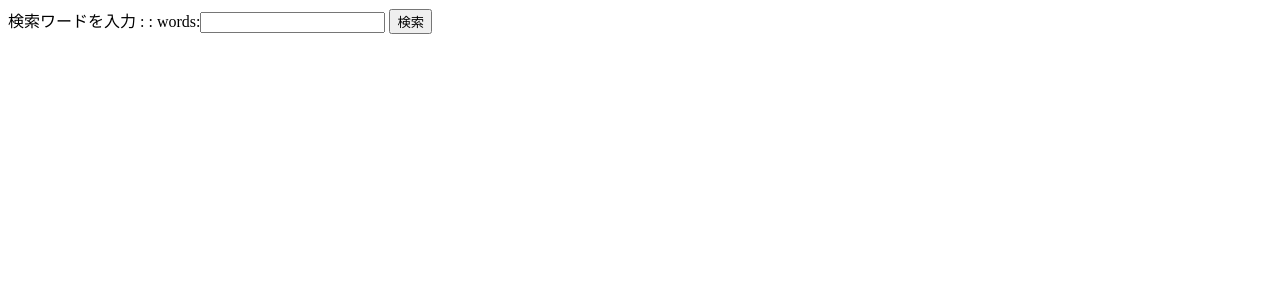
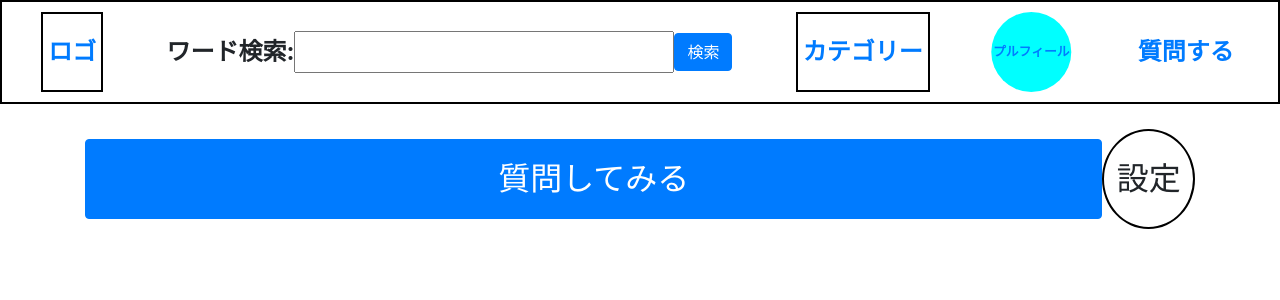
Before and after one commit to takatomatsumura/KyotoUnivQ, a Django app: page / in a window 1280 px wide. Shown: the top 300 px of the page. Run offline with Django 3.2, Linux system fonts and the light colour scheme; some libraries are stand-ins or nearby versions.

Commit message:
basetemplateとindextemplateの修正

```diff
--- a/Qapp/static/Qapp/css/base.css
+++ b/Qapp/static/Qapp/css/base.css
@@ -1 +1,74 @@
-base
+@charset "UTF-8";
+
+.header-list{
+    list-style: none;
+    height: 80px;
+    display: flex;
+    align-items: center;
+    font-size: 1.5rem;
+    font-weight: bold;
+}
+
+.header-wrapper{
+    border: 2px solid #000;
+    display: flex;
+    padding: 10px;
+    justify-content: space-around;
+    align-items: center;
+}
+
+.header-logo, .header-category{
+    border: 2px solid #000;
+    padding: 5px;
+}
+
+.header-search label{
+    display: none;
+}
+
+.header-profile{
+    padding: 5px;
+    clip-path: circle(40px);
+    background-color: aqua;
+    font-size: 0.8rem;
+}
+
+.header-question, .header-search{
+    padding: 5px;
+}
+
+.main-title{
+    border: 5px solid #000;
+    text-align: center;
+    margin-top: 50px;
+}
+
+.list-wrapper{
+    margin-top: 50px;
+    display: flex;
+    list-style: none;
+    height: 50px;
+    align-items: center;
+    font-size: 2.0rem;
+}
+
+.button{
+    width: 100%;
+    display: flex;
+    align-items: center;
+    justify-content: center;
+    font-size: 2.0rem;
+    height: 80px;
+    padding: 10px;
+}
+
+.index-setting{
+    border: 2px solid #000;
+    padding: 5px;
+    border-radius: 50%;
+    display: flex;
+    justify-content: center;
+    align-items: center;
+    width: 100px;
+    height: 100px;
+}
--- a/Qapp/templates/Qapp/base.html
+++ b/Qapp/templates/Qapp/base.html
@@ -5,6 +5,11 @@
 <html lang="ja">
 
 <head>
+    <meta charset="utf-8">
+    <title>ホーム画面</title>
+    <link rel="stylesheet" href="https://stackpath.bootstrapcdn.com/bootstrap/4.3.1/css/bootstrap.min.css"
+        crossorigin="anonymous">
+    <link href="https://use.fontawesome.com/releases/v5.6.1/css/all.css" rel="stylesheet">
     <link rel="stylesheet" type="text/css" href="{% static 'Qapp/css/base.css' %}" />
     {% block extra_style %}
     {% endblock %}
@@ -12,16 +17,28 @@
 </head>
 
 <body>
-
+    <header>
     {% block header %}
+    <form method="POST">
+        {% csrf_token %}
+    <div class="header-wrapper">
+        <li class="header-list header-logo"><a href="">ロゴ</a></li>
+        <li class="header-list header-search">ワード検索: {{form}}<input type="submit" value="検索" name="search" class="btn btn-primary"></li>
+        <li class="header-list header-category"><a href="">カテゴリー</a></li>
+        <li class="header-list header-profile"><a href="">プルフィール</a></li>
+        <li class="header-list header-question"><a href="">質問する</a></li>
+    </div>
+    </form>
     {% endblock %}
-
+    </header>
+    <main class="container">
     {% block content %}
     {% endblock %}
-
+    </main>
+    <footer>
     {% block footer %}
     {% endblock %}
-
+</footer>
 </body>
 
 </html>
--- a/Qapp/templates/Qapp/index.html
+++ b/Qapp/templates/Qapp/index.html
@@ -6,15 +6,12 @@
 <link rel="stylesheet" type="text/css" href="{% static 'Qapp/css/index.css' %}">
 {% endblock %}
 
-{% block header %}
-{% endblock %}
 
 {% block content %}
-<form method="POST" action="" >
-	{% csrf_token %}
-	{{ message }} : {{ form }}
-	<button type="submit" onclick="'">検索</button>
-</form>
+<div class="list-wrapper">
+<li class="button btn btn-primary">質問してみる</li>
+<li class="index-setting">設定</li>
+</div>
 {% endblock %}
 
 {{ questions }}
```
Also changed, not shown: Qapp/migrations/0004_auto_20210611_0001.py (added), db.sqlite3.
